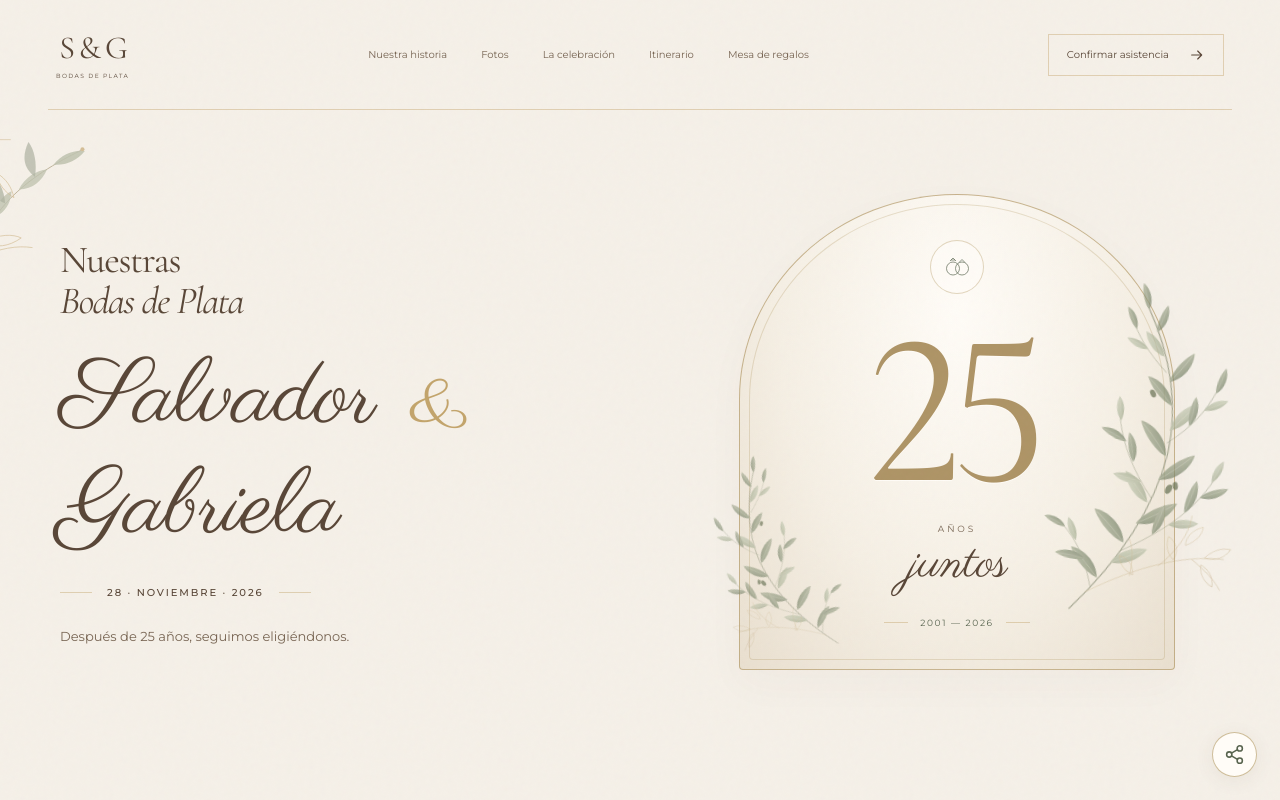
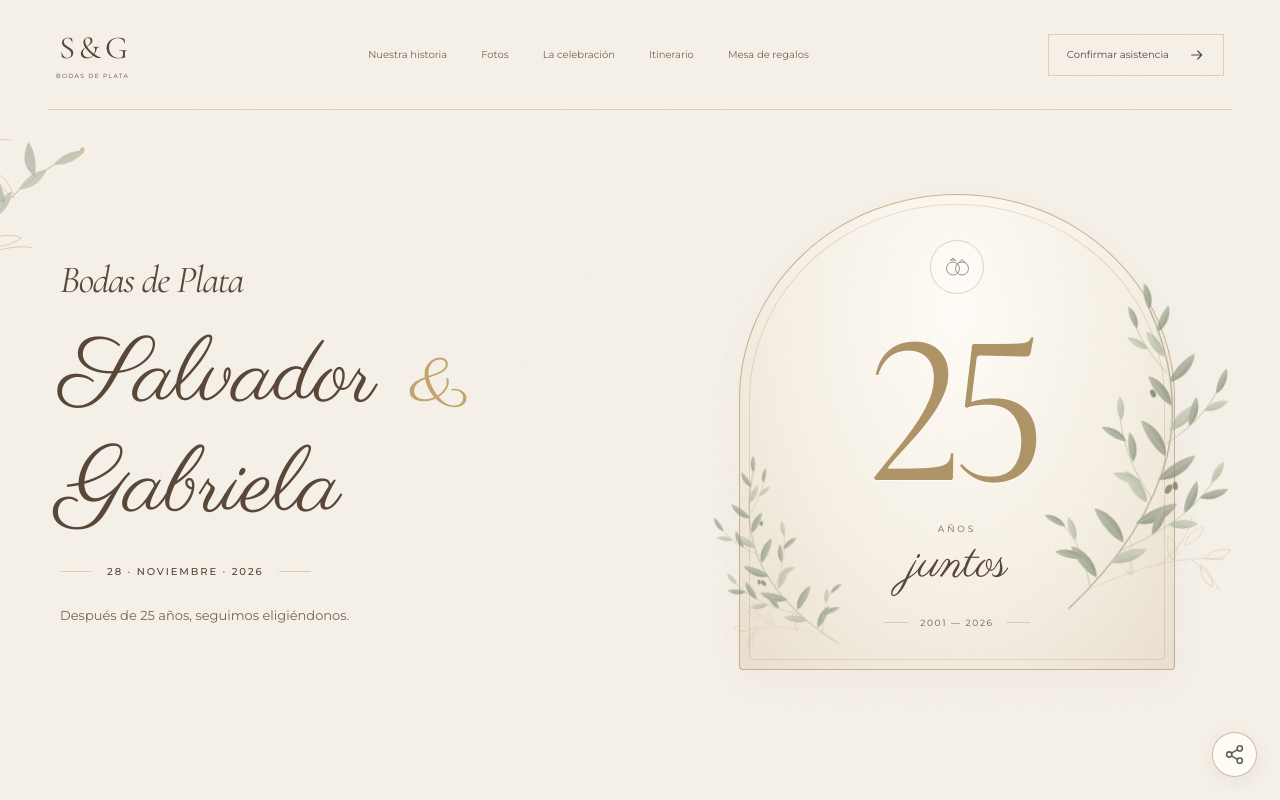
Before and after one commit to LizzullyJ/invitacion-bodas-plata, a plain HTML site: page index.html in a window 1280 px wide. Shown: the top 800 px of the page. Drawn offline with nearby package versions, Linux system fonts and the light colour scheme.

Commit message:
Simplifica el título de la portada a Bodas de Plata

```diff
--- a/index.html
+++ b/index.html
@@ -124,7 +124,7 @@
     <section class="hero section-wrap" id="inicio" aria-labelledby="hero-title">
       <div class="hero-copy">
 
-        <h1 class="entrance" id="hero-title">Nuestras<br><em>Bodas de Plata</em></h1>
+        <h1 class="entrance" id="hero-title"><em>Bodas de Plata</em></h1>
         <p class="couple-script entrance" data-couple>Gaby <span>&</span> Salvador</p>
         <div class="hero-date entrance"><span></span><time data-date="hero" datetime="2026-11-28">28 · NOVIEMBRE ·
             2026</time><span></span></div>
--- a/js/config.js
+++ b/js/config.js
@@ -8,7 +8,7 @@ const invitationConfig = {
     anniversaryYears: 25
   },
   event: {
-    title: "Nuestras Bodas de Plata",
+    title: "Bodas de Plata",
     date: "2026-11-28",
     time: "13:00",
     // Oklahoma City usa la zona IANA America/Chicago (hora central).
--- a/js/main.js
+++ b/js/main.js
@@ -127,11 +127,9 @@
       ampersand.textContent = "&";
       node.replaceChildren(document.createTextNode(`${config.couple.name1} `), ampersand, document.createTextNode(` ${config.couple.name2}`));
     });
-    const title = String(config.event.title).trim();
-    const split = title.indexOf(" ");
     const emphasis = document.createElement("em");
-    emphasis.textContent = split >= 0 ? title.slice(split + 1) : title;
-    $("#hero-title").replaceChildren(...(split >= 0 ? [document.createTextNode(title.slice(0, split)), document.createElement("br"), emphasis] : [emphasis]));
+    emphasis.textContent = String(config.event.title).trim();
+    $("#hero-title").replaceChildren(emphasis);
     $(".brand").setAttribute("aria-label", `${couple}, inicio`);
     $(".hero-art").setAttribute("aria-label", `${config.couple.anniversaryYears} años juntos`);
     document.title = `${config.couple.name1} & ${config.couple.name2} · Bodas de Plata`;
```
